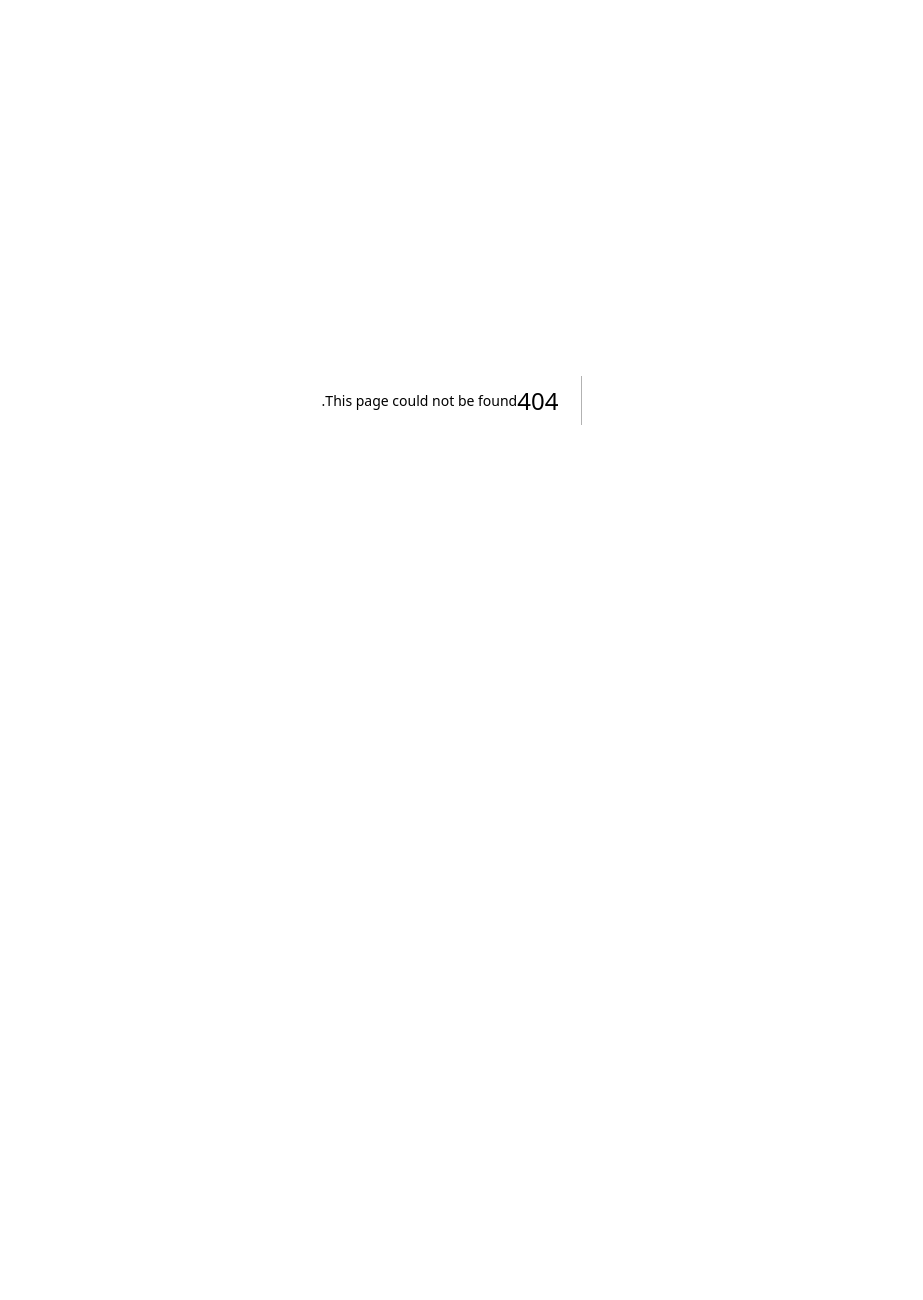
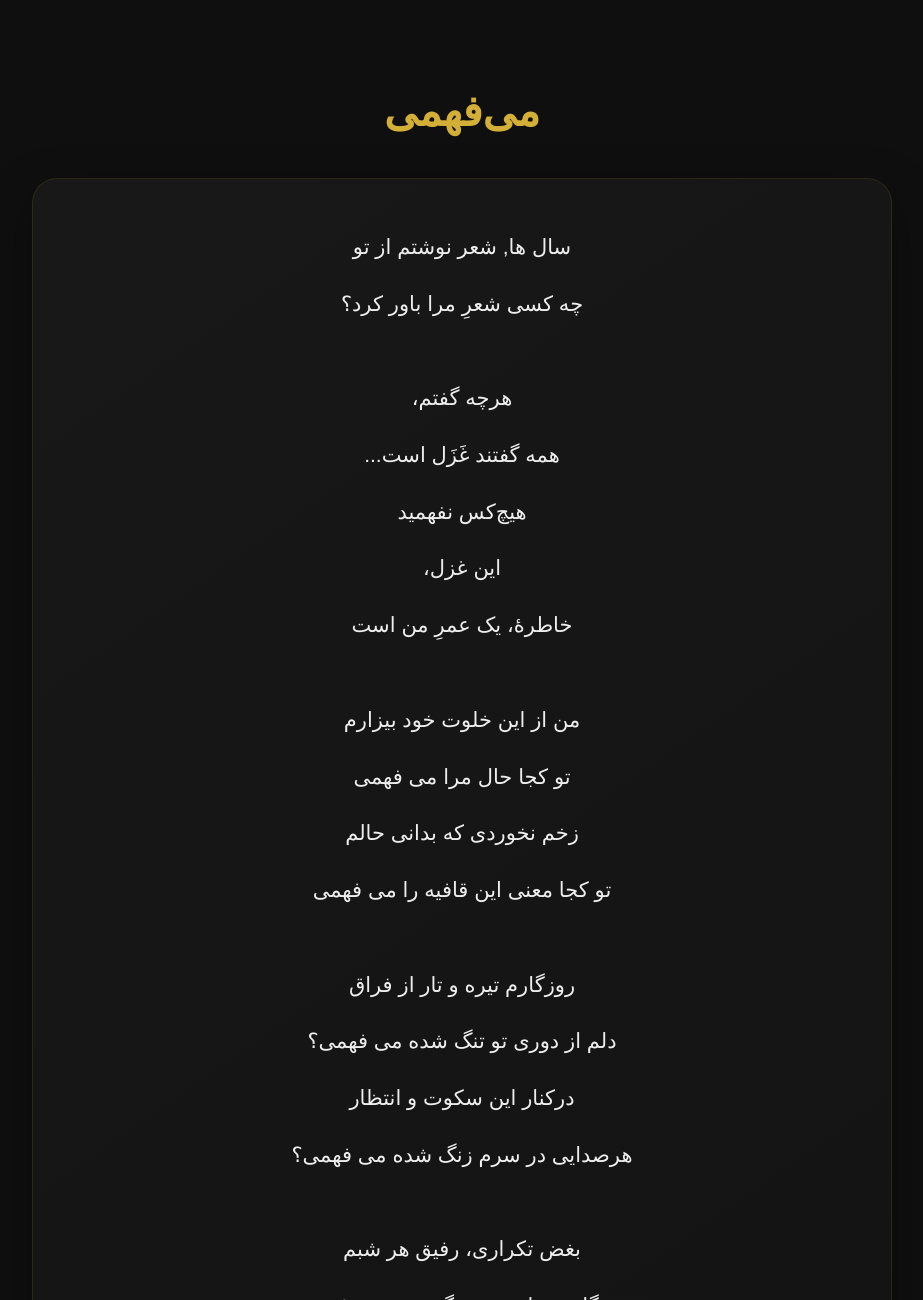
Before and after one commit to mahtaghahreman/Mahta_ghahreman, a Next.js app: page /lyrics/mifahmi in a window 1280 px wide. Before the commit this address had no page. Shown: the top 1300 px of the page, without its empty margins (178-1101 px from the left). Before the commit the page ends 800 px from the top, so only its background shows below. Built offline with nearby package versions, Linux system fonts and the light colour scheme.

Commit message:
Create page.tsx

```diff
--- /dev/null
+++ b/app/lyrics/mifahmi/page.tsx
@@ -0,0 +1,57 @@
+
+export default function MifahmiPage() {
+  return (
+    <main className="lyrics-page">
+      <h1>می‌فهمی</h1>
+
+      <div className="lyrics-text">
+        <p>
+          سال‌ ها, شعر نوشتم از تو<br />
+          چه کسی شعرِ مرا باور کرد؟
+        </p>
+
+        <p>
+          هرچه گفتم،<br />
+          همه گفتند غَزَل است...<br />
+          هیچ‌کس نفهمید<br />
+          این غزل،<br />
+          خاطرهٔ، یک عمرِ من است
+        </p>
+
+        <p>
+          من از این خلوت خود بیزارم<br />
+          تو کجا حال مرا می فهمی<br />
+          زخم نخوردی که بدانی حالم<br />
+          تو کجا معنی این قافیه را می فهمی
+        </p>
+
+        <p>
+          روزگارم تیره و تار از فراق<br />
+          دلم از دوری تو تنگ شده می فهمی؟<br />
+          درکنار این سکوت و انتظار<br />
+          هرصدایی در سرم زنگ شده می فهمی؟
+        </p>
+
+        <p>
+          بغض تکراری، رفیق هر شبم<br />
+          در گلویم مانده و سنگ شده می فهمی<br />
+          بین امواج سکوت، غربتی پنهان است<br />
+          کوه فریادمرا، جان من می فهمی
+        </p>
+
+        <p>
+          دوست میدارم تورا با جان و دل<br />
+          عشق تو درمان من، میفهمی؟
+        </p>
+
+        <p>
+          سال‌ ها شِعر نوشتم از تو<br />
+          چه کسی شعرِ مرا باور کرد؟<br />
+          جانِ من...<br />
+          تو کُنون...<br />
+          شعرِ مرا می‌فهمی؟
+        </p>
+      </div>
+    </main>
+  );
+}
```
